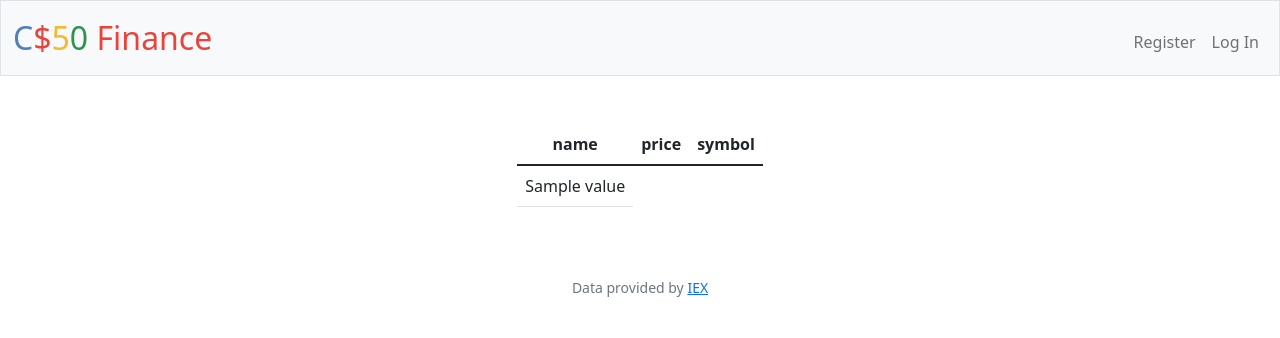
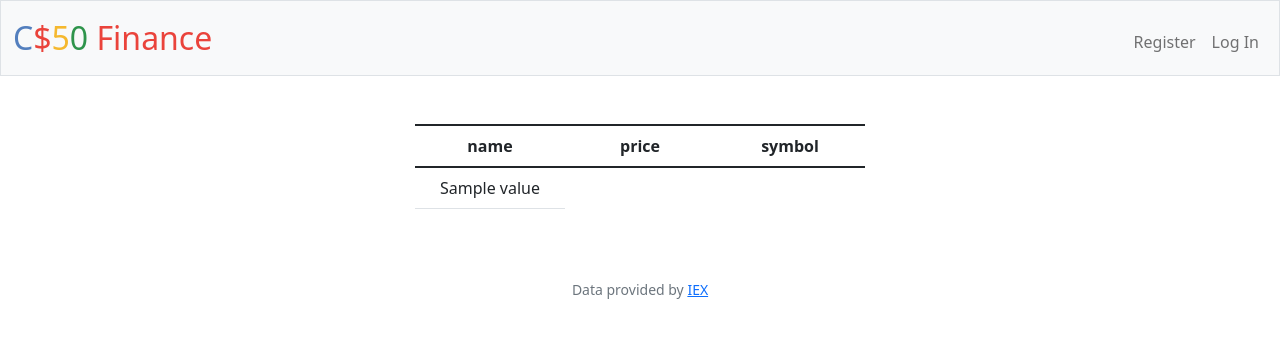
Before and after one commit to Hillgrove/CS50x, a Flask app: template week09/4.pset09/finance/templates/quoted.html in a window 1280 px wide. Shown: the top 338 px of the page. Run offline with Flask 3, Linux system fonts and the light colour scheme; the template is opened without the code that fills it: most values are stand-ins (such as "Sample title", 1, 10 or a date in 2020); some libraries are stand-ins or nearby versions.

Commit message:
Wed, Aug 30, 2023, 12:21 PM +02:00

```diff
--- a/week09/4.pset09/finance/templates/quoted.html
+++ b/week09/4.pset09/finance/templates/quoted.html
@@ -7,6 +7,11 @@
 {% block main %}
     <div class="d-inline-block">
         <table class="table table-auto">
+            <colgroup>
+                <col style="min-width: 150px;">
+                <col style="min-width: 150px;">
+                <col style="min-width: 150px;">
+            </colgroup>
             <thead>
                 <tr>
                     <th scope="col">name</th>
```
